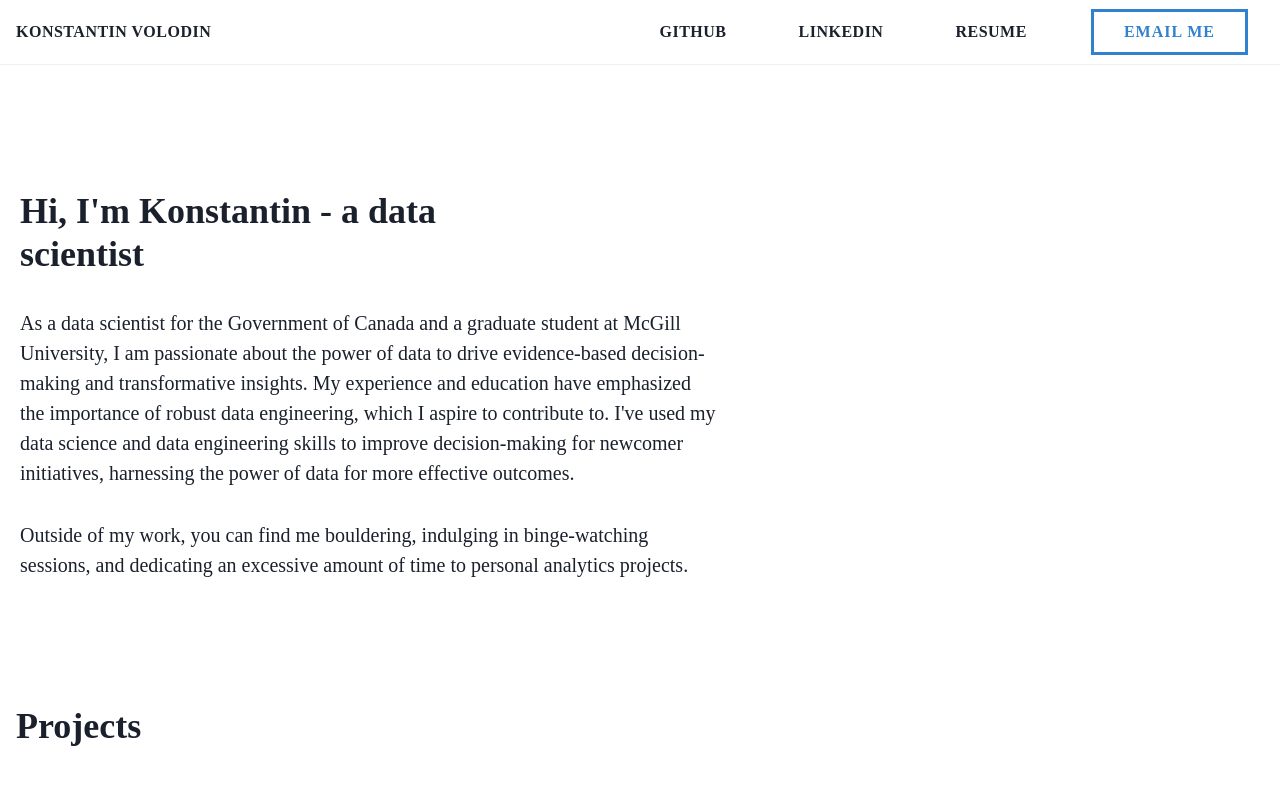
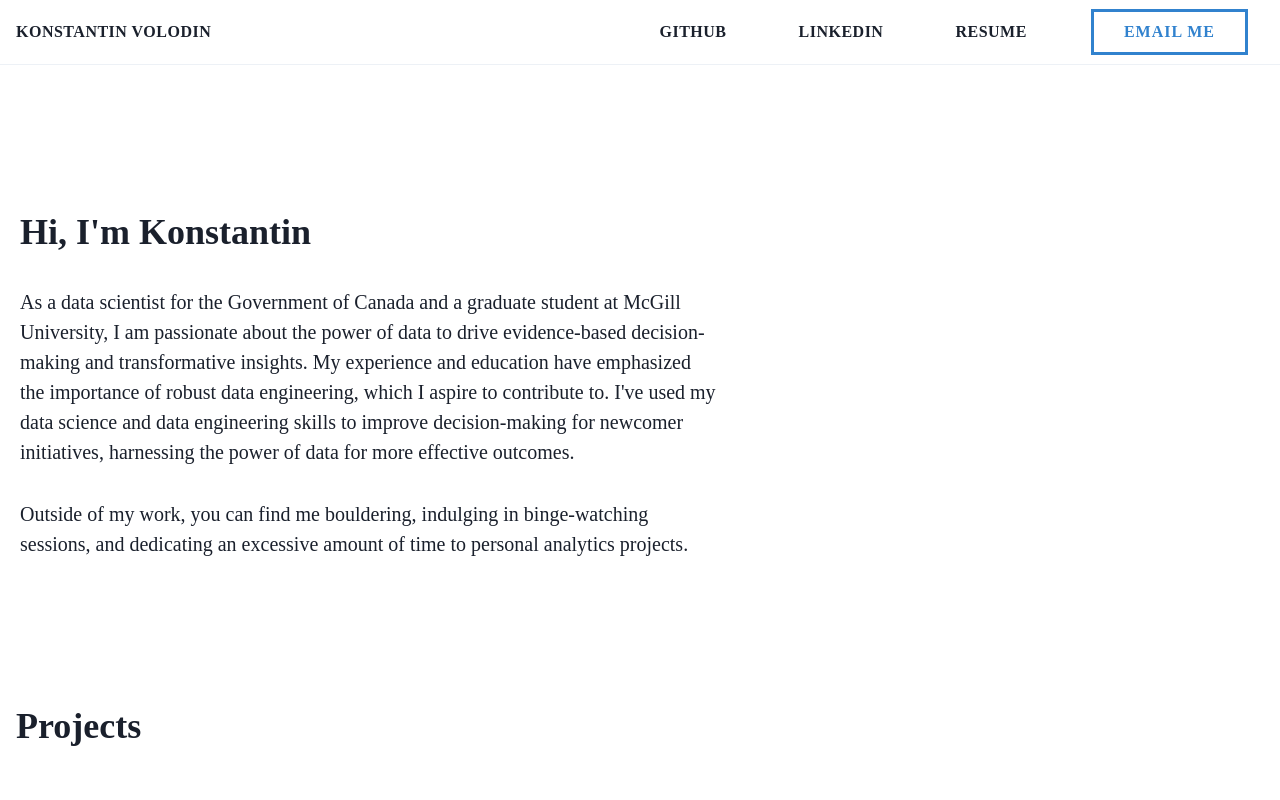
Before and after one commit to Konstantin-Volodin/Konstantin-Volodin.github.io, a React (Create React App) app: page / in a window 1280 px wide. Shown: the top 800 px of the page. Built offline with nearby package versions, Linux system fonts and the light colour scheme; a web font is replaced by a local one.

Commit message:
Update intro.tsx

```diff
--- a/src/components/intro.tsx
+++ b/src/components/intro.tsx
@@ -10,7 +10,7 @@ function Intro() {
       <Flex maxW='1300px' h='80vh' p={5} mx='auto' direction='column' align={'baseline'}>
         <Spacer></Spacer>
         <Heading maxW='500px' >
-          Hi, I'm Konstantin - a data scientist
+          Hi, I'm Konstantin
         </Heading>
         <Text maxW='700px' fontSize='xl' mt={8}>
           As a data scientist for the Government of Canada and a graduate student at McGill University, I am passionate about the power of data to drive evidence-based decision-making and transformative insights.
```
